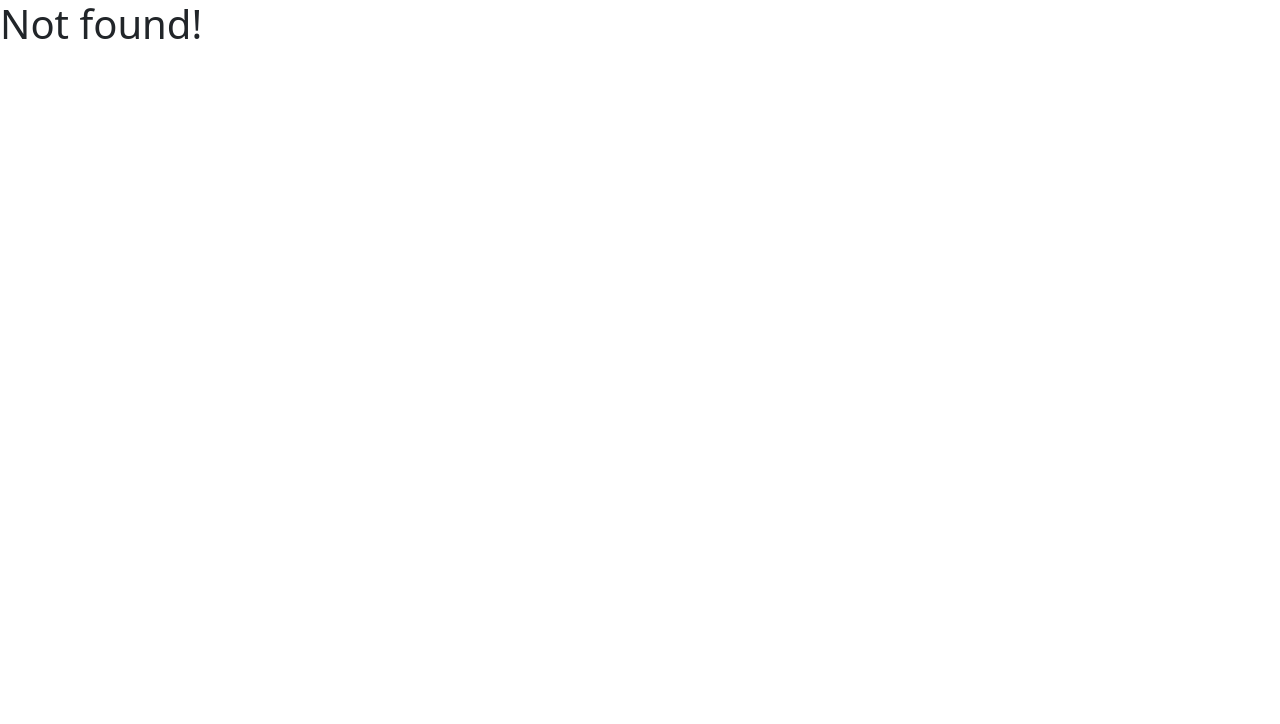
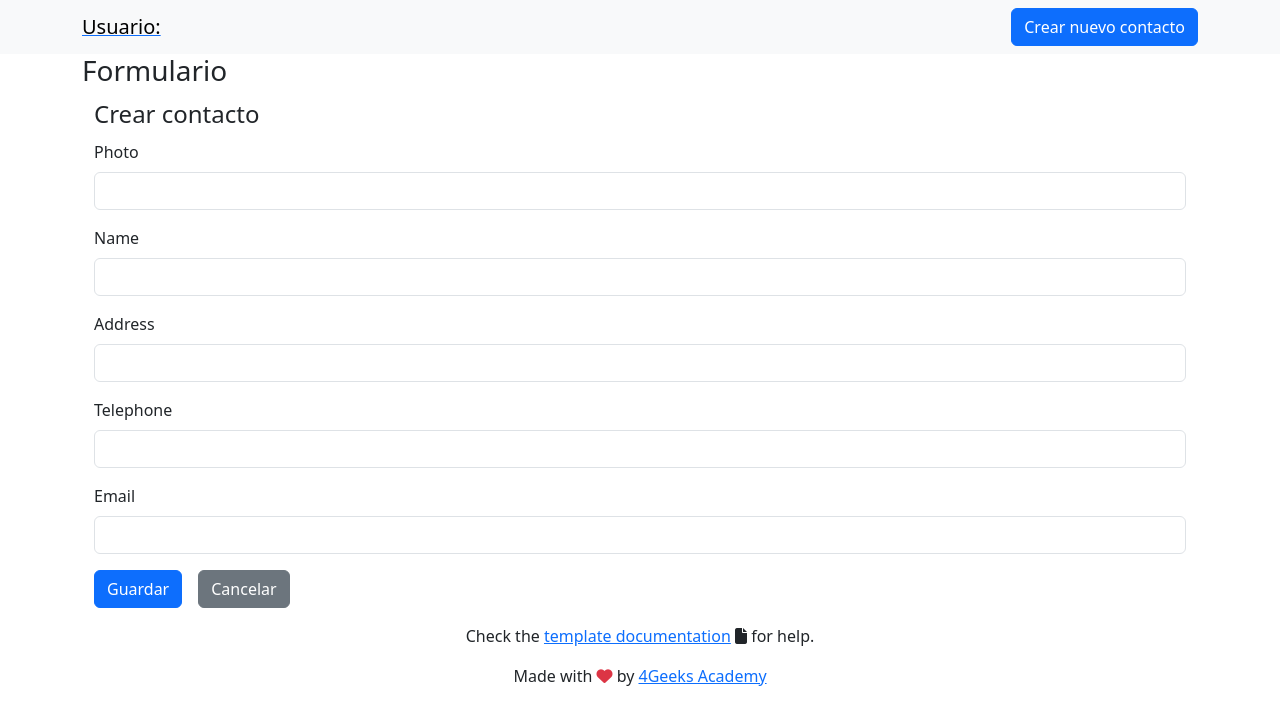
Before and after one commit to 4GeeksAcademy/Contact-List-T1t0-G40n4, a React (Vite) app: page /create-contact in a window 1280 px wide. Before the commit this address had no page. Shown: the top 724 px of the page. Built offline with nearby package versions, Linux system fonts and the light colour scheme.

Commit message:
Proyecto Contact list con react y fetch

```diff
--- a/src/components/Contacto.jsx
+++ b/src/components/Contacto.jsx
@@ -1,16 +1,27 @@
-export const Contacto = () => {
+
+
+export const Contacto = ({name, address, telephone, email, photo , onEdit, onDelete}) => {
 
     return (
-        <div className="card mb-3" style={{maxWidth:540}}>
+        <div className="card mb-3" style={{width: 540}}>
             <div className="row g-0">
                 <div className="col-md-4">
-                    <img src="..." className="img-fluid rounded-start" alt="..."/>
+                    <img src={photo} className="img-fluid rounded-start" alt="..."/>
                 </div>
-                <div className="col-md-8">
+                <div className="col-md-8 ">
                     <div className="card-body">
-                        <h5 className="card-title">Card title</h5>
-                        <p className="card-text">This is a wider card with supporting text below as a natural lead-in to additional content. This content is a little bit longer.</p>
-                        <p className="card-text"><small className="text-body-secondary">Last updated 3 mins ago</small></p>
+                        <h5 className="card-title text-start">{name}</h5>
+                        <p className="card-text text-start">{address}</p>
+                        <p className="card-text text-start">{telephone}</p>
+                        <p className="card-text text start"><small >{email}</small></p>
+                        <div>
+                               <button className="btn btn-secondary" onClick={()=>onEdit()}>
+                                Edit
+                                </button>
+                               <button className="btn btn-danger ms-3" onClick={()=>onDelete()}>
+                                 Delete
+                                 </button>
+                        </div>
                     </div>
                 </div>
             </div>
--- /dev/null
+++ b/src/components/Formulario.jsx
@@ -0,0 +1,37 @@
+export const Formulario = ({title}) => {
+
+    return (
+        <div className="container">
+            <form>
+                <fieldset>
+                    <legend>{title}</legend>
+                    <div className="mb-3">
+                        <label htmlFor="PhotoInput" className="form-label">Photo</label>
+                        <input type="text" id="PhotoInput" className="form-control" placeholder="" />
+                    </div>
+                    <div className="mb-3">
+                        <label htmlFor="NameInput" className="form-label">Name</label>
+                        <input type="text" id="NameInput" className="form-control" placeholder="" />
+                    </div>
+                    <div className="mb-3">
+                        <label htmlFor="AddressInput" className="form-label">Address</label>
+                        <input type="text" id="AddressInput" className="form-control" placeholder="" />
+                    </div>
+                    <div className="mb-3">
+                        <label htmlFor="TelephoneInput" className="form-label">Telephone</label>
+                        <input type="text" id="TelephoneInput" className="form-control" placeholder="" />
+                    </div>
+                    <div className="mb-3">
+                        <label htmlFor="EmailInput" className="form-label">Email</label>
+                        <input type="text" id="EmailInput" className="form-control" placeholder="" />
+                    </div>
+
+
+                    <button type="submit" className="btn btn-primary">Guardar</button>
+                    <button type="submit" className="btn btn-secondary mx-3">Cancelar</button>
+                </fieldset>
+            </form>
+
+        </div>
+    )
+}
--- a/src/components/Navbar.jsx
+++ b/src/components/Navbar.jsx
@@ -9,7 +9,7 @@ export const Navbar = () => {
 					<span className="navbar-brand mb-0 h1">Usuario:</span>
 				</Link>
 				<div className="ml-auto">
-					<Link to="">
+					<Link to="/create-contact">
 						<button className="btn btn-primary">Crear nuevo contacto</button>
 					</Link>
 				</div>
--- /dev/null
+++ b/src/pages/CreateContact.jsx
@@ -0,0 +1,10 @@
+import {Formulario} from "../components/Formulario"
+export const CreateContact = () =>{
+
+    return(
+        <div className="container">
+            <h3>Formulario</h3>
+            <Formulario title={'Crear contacto'}/>
+        </div>
+    )
+}
--- a/src/pages/Home.jsx
+++ b/src/pages/Home.jsx
@@ -1,14 +1,36 @@
 import rigoImageUrl from "../assets/img/rigo-baby.jpg";
 import useGlobalReducer from "../hooks/useGlobalReducer.jsx";
 import { Contacto } from "../components/Contacto.jsx";
+import { Formulario } from "../components/Formulario.jsx";
+import { useEffect } from "react";
+import {useState } from "react";
 export const Home = () => {
 
-  const {store, dispatch} =useGlobalReducer()
+	const { store, dispatch } = useGlobalReducer();
+	const  [contacto, setContacto]  = useState ([]);
+
+	useEffect(() =>{
+		const loadContacts = async () =>{
+			await fetch ('https://playground.4geeks.com/contact/agendas/Tito/contacts',{
+					method: 'GET',
+			})
+			const data = await resp.json();
+			setContacto(data.contacts)
+		}
+		loadContacts();
+	},[])
 
 	return (
 		<div className="text-center mt-5">
 			<h1>Lista de Conctactos</h1>
-		<Contacto/>
+			<div className="d-flex justify-content-center">
+				{
+					contacto.map(()=>{
+					<Contacto key={contacto._id} name={''}  address={''} telephone={''} email={''} photo={''} onEdit={()=>{} } onDelete={()=>{}}/>
+					})
+				}
+
+			</div>
 		</div>
 	);
 };
--- a/src/routes.jsx
+++ b/src/routes.jsx
@@ -7,6 +7,7 @@ import {
 } from "react-router-dom";
 import { Layout } from "./pages/Layout";
 import { Home } from "./pages/Home";
+import { CreateContact } from "./pages/CreateContact";
 
 
 export const router = createBrowserRouter(
@@ -22,6 +23,7 @@ export const router = createBrowserRouter(
 
         {/* Nested Routes: Defines sub-routes within the BaseHome component. */}
         <Route path= "/" element={<Home />} />
+        <Route path= "/create-contact" element={<CreateContact />} />
 
       </Route>
     )
```
